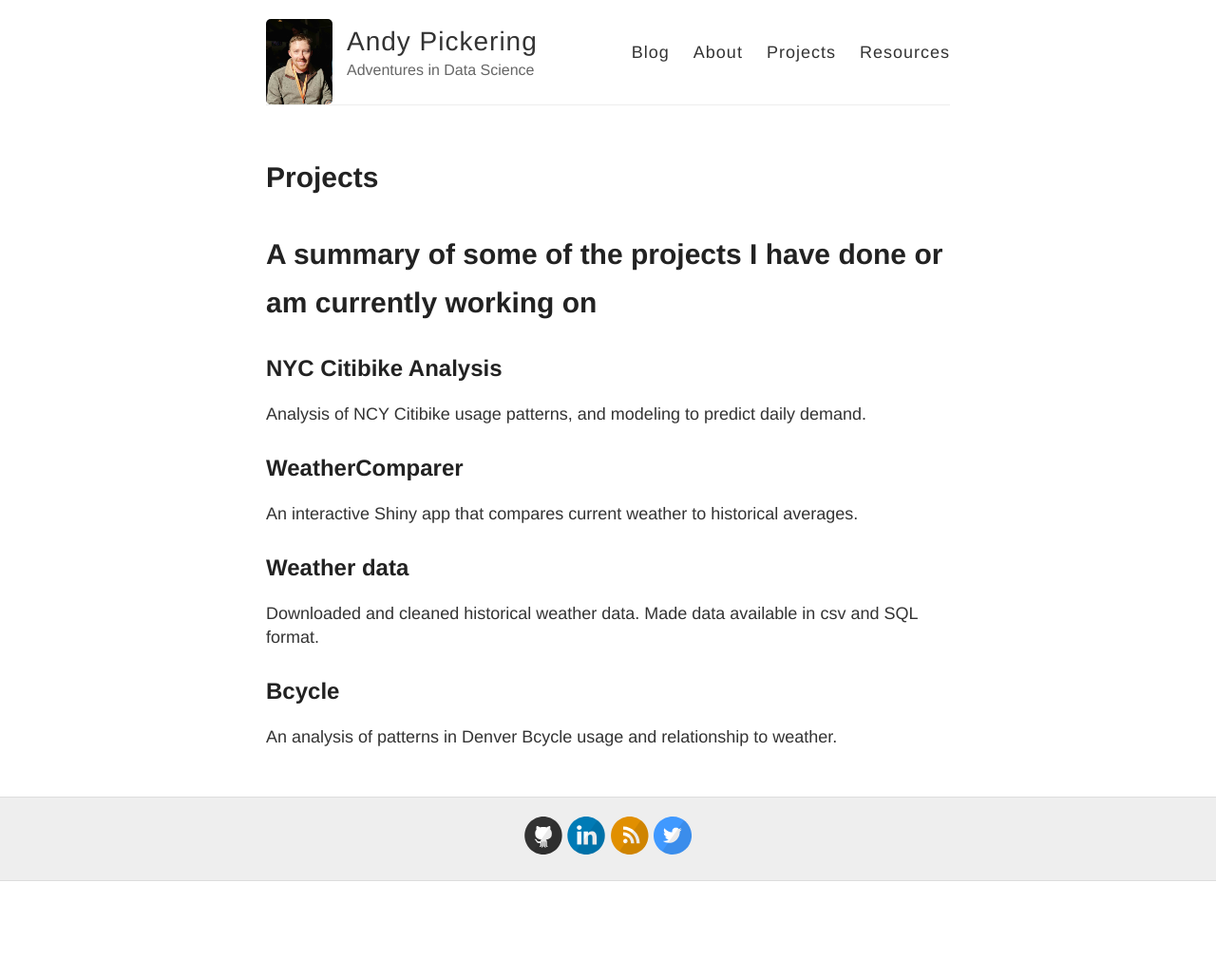
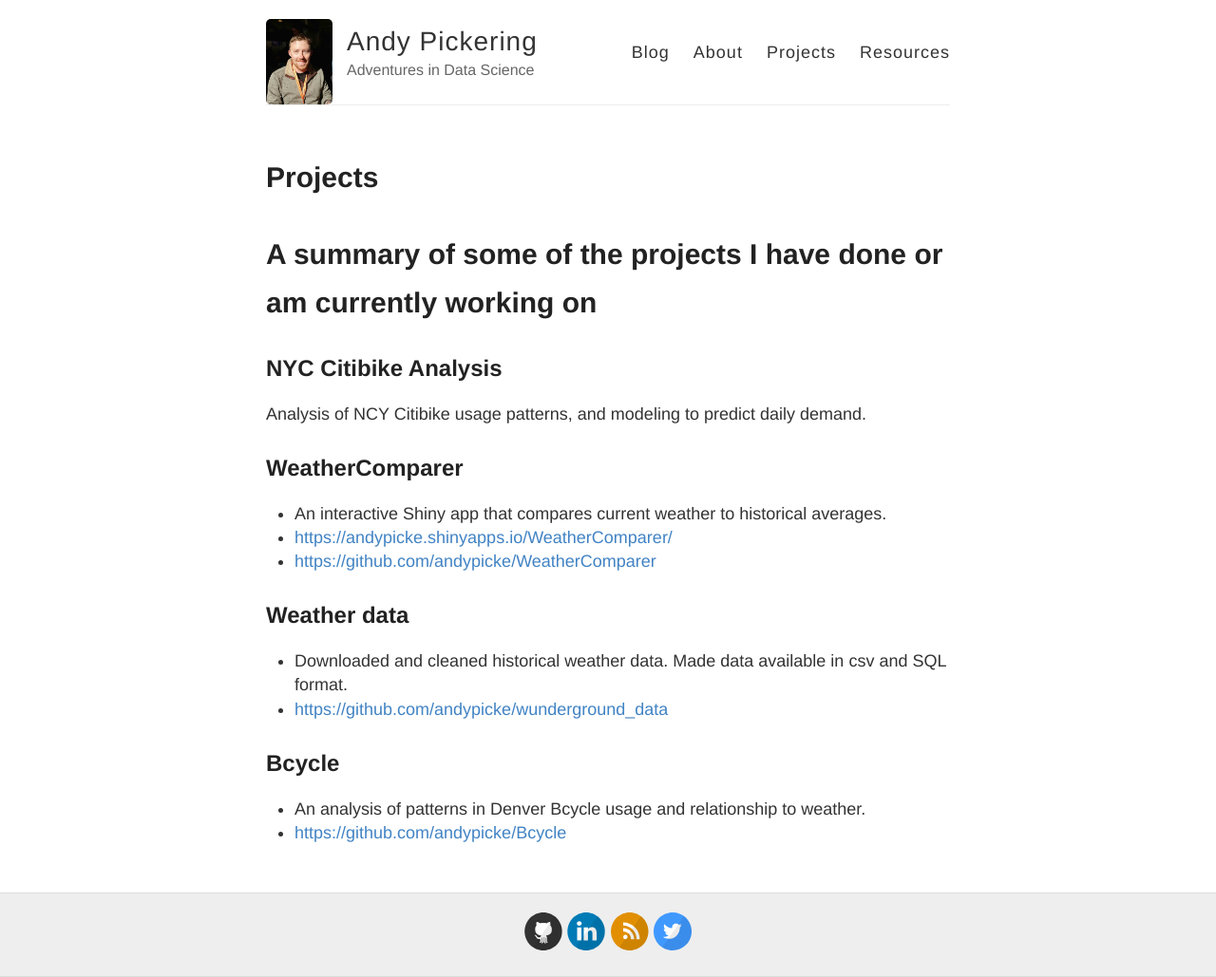
Before and after one commit to andypicke/andypicke.github.io, a Jekyll site: the page built from projects.md, in a window 1280 px wide. Shown: the whole page at 95% size. Built offline with Jekyll 4.4.1, drawn with Linux system fonts in a browser that asks for light colours; before the commit the page ends 928 px from its top, so only the background shows below that.

Commit message:
Update projects.md

```diff
--- a/projects.md
+++ b/projects.md
@@ -12,12 +12,16 @@ Analysis of NCY Citibike usage patterns, and modeling to predict daily demand.
 
 ## WeatherComparer
 
-An interactive Shiny app that compares current weather to historical averages.
+- An interactive Shiny app that compares current weather to historical averages.
+- <https://andypicke.shinyapps.io/WeatherComparer/>
+- <https://github.com/andypicke/WeatherComparer>
 
 ## Weather data
 
-Downloaded and cleaned historical weather data. Made data available in csv and SQL format.
+- Downloaded and cleaned historical weather data. Made data available in csv and SQL format.
+- <https://github.com/andypicke/wunderground_data>
 
 ## Bcycle
 
-An analysis of patterns in Denver Bcycle usage and relationship to weather.
+- An analysis of patterns in Denver Bcycle usage and relationship to weather.
+- <https://github.com/andypicke/Bcycle>
```
